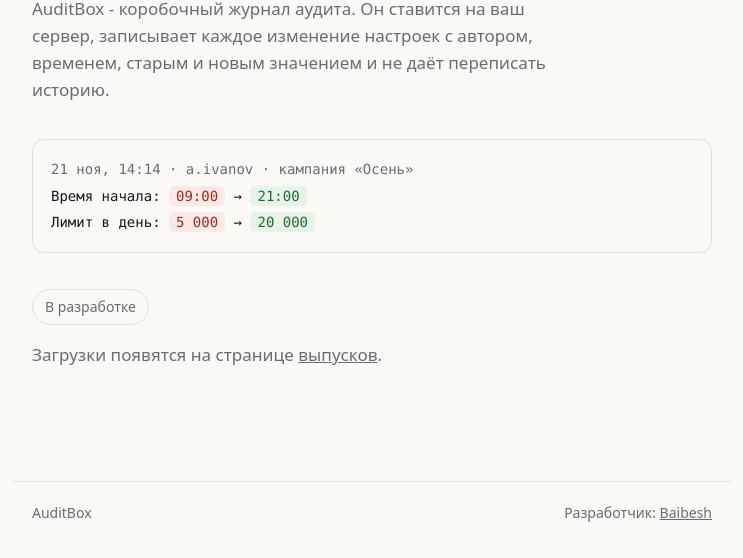
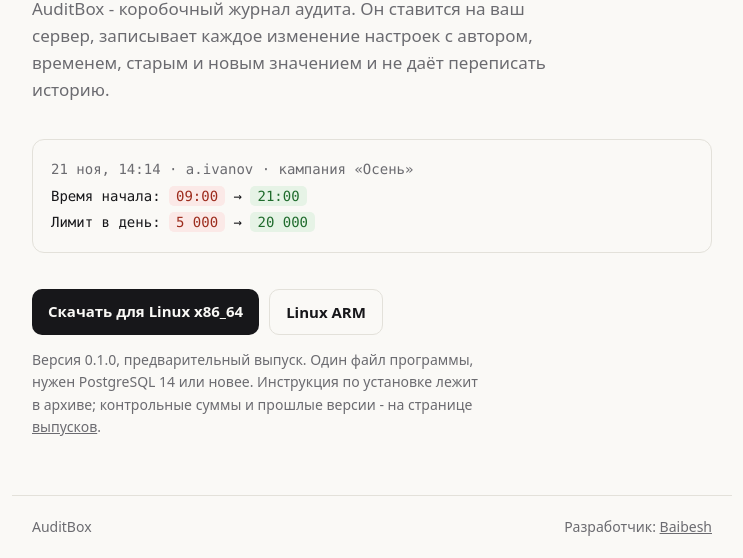
Before and after one commit to baibesh/auditbox-site, a plain HTML site: page index.html in a window 1280 px wide. Shown: the part 256-814 px from the top of the page, without its empty margins (268-1011 px from the left). Drawn offline with Linux system fonts and the light colour scheme.

Commit message:
Download links for 0.1.0

```diff
--- a/index.html
+++ b/index.html
@@ -35,6 +35,10 @@
   .old { background: var(--old-bg); color: var(--old); }
   .new { background: var(--new-bg); color: var(--new); }
   .soon { display: inline-block; padding: 6px 12px; border: 1px solid var(--line); border-radius: 999px; font-size: 14px; color: var(--muted); }
+  .get { display: flex; flex-wrap: wrap; gap: 10px; margin: 0 0 14px; }
+  .button { display: inline-block; padding: 10px 16px; border-radius: 10px; background: var(--ink); color: var(--bg); text-decoration: none; font-weight: 600; font-size: 15px; }
+  .button.quiet { background: transparent; color: var(--ink); border: 1px solid var(--line); }
+  .small { font-size: 14px; }
   a { color: inherit; }
   footer { max-width: 720px; width: 100%; margin: 0 auto; padding: 20px; border-top: 1px solid var(--line); font-size: 14px; color: var(--muted); display: flex; gap: 16px; flex-wrap: wrap; justify-content: space-between; }
 </style>
@@ -49,8 +53,11 @@
     <div>Время начала: <span class="old">09:00</span> → <span class="new">21:00</span></div>
     <div>Лимит в день: <span class="old">5 000</span> → <span class="new">20 000</span></div>
   </div>
-  <p><span class="soon">В разработке</span></p>
-  <p>Загрузки появятся на странице <a href="https://github.com/baibesh/auditbox-site/releases">выпусков</a>.</p>
+  <div class="get">
+    <a class="button" href="https://github.com/baibesh/auditbox-site/releases/download/v0.1.0/auditbox-0.1.0-linux-x86_64.tar.gz">Скачать для Linux x86_64</a>
+    <a class="button quiet" href="https://github.com/baibesh/auditbox-site/releases/download/v0.1.0/auditbox-0.1.0-linux-aarch64.tar.gz">Linux ARM</a>
+  </div>
+  <p class="small">Версия 0.1.0, предварительный выпуск. Один файл программы, нужен PostgreSQL 14 или новее. Инструкция по установке лежит в архиве; контрольные суммы и прошлые версии - на странице <a href="https://github.com/baibesh/auditbox-site/releases">выпусков</a>.</p>
 </main>
 <footer>
   <span>AuditBox</span>
```
